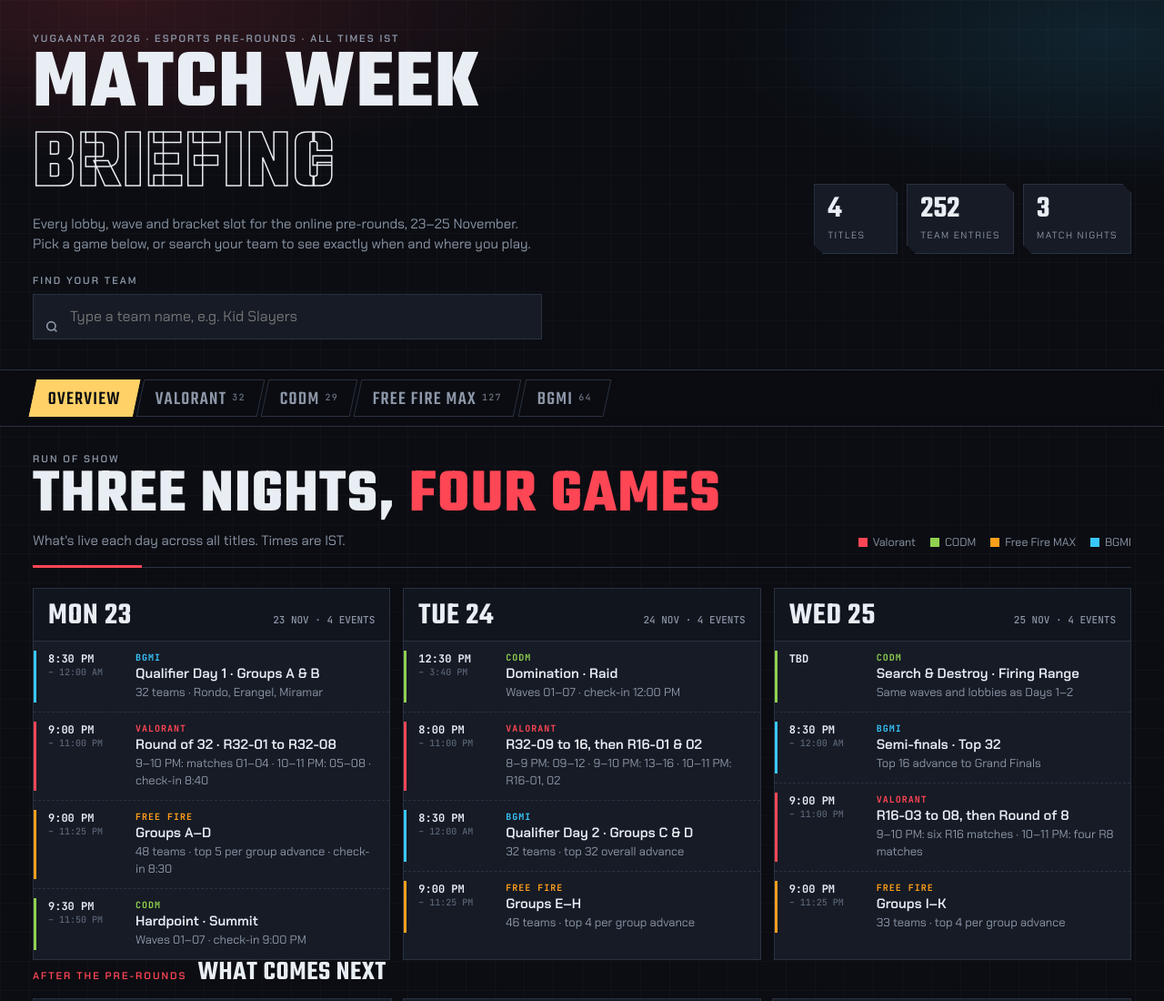
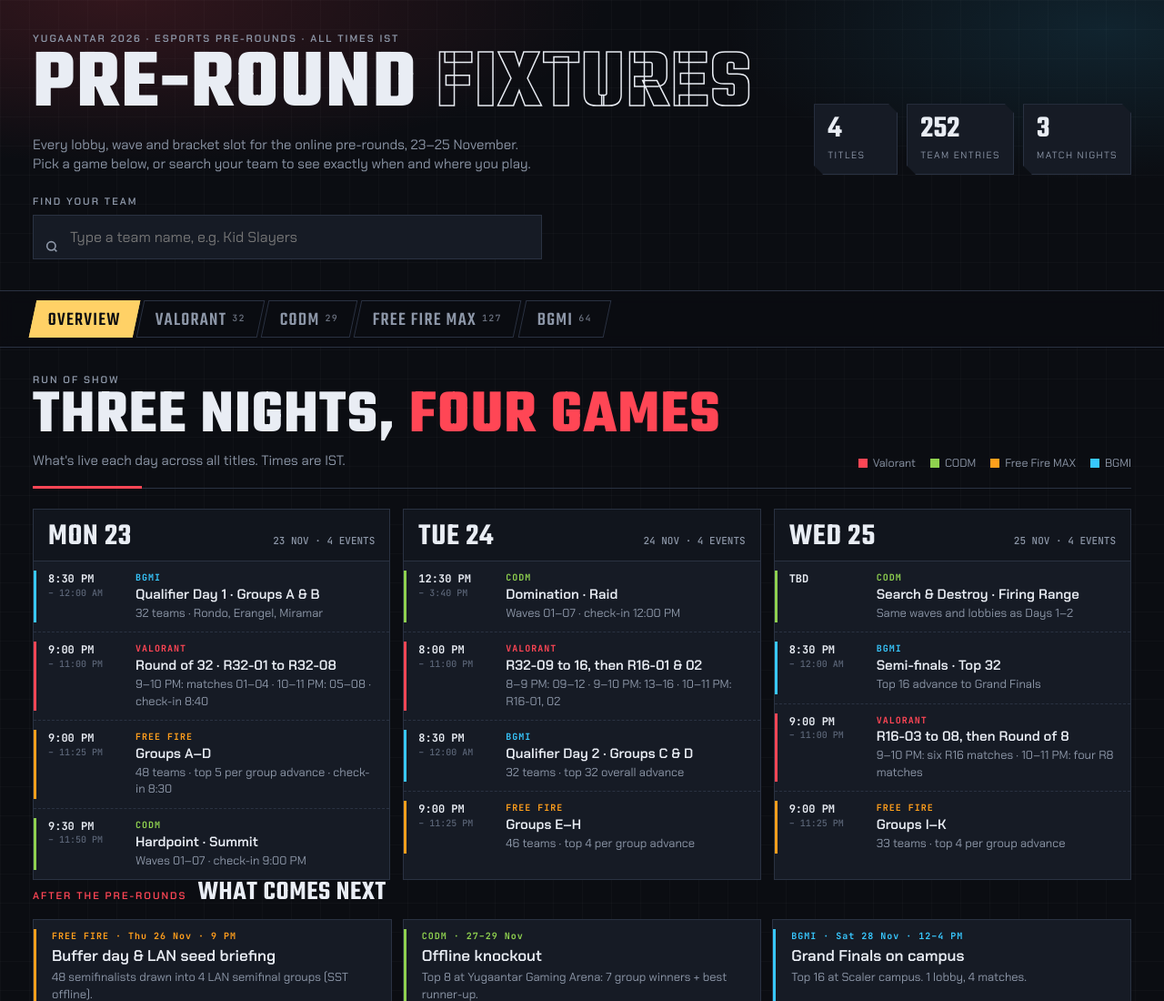
Before and after one commit to Heyy-Himanshuu/yugaantar-esports, a plain HTML site: page index.html in a window 1280 px wide. Shown: the top 1100 px of the page at 91% size. Drawn offline with Linux system fonts and the light colour scheme.

Commit message:
Rename hero to Pre-Round Fixtures
Co-Authored-By: Claude Opus 5.5 <noreply@anthropic.com>

```diff
--- a/index.html
+++ b/index.html
@@ -277,7 +277,7 @@ footer.foot{border-top:1px solid var(--line);padding-block:20px 40px;color:var(-
     <div class="hero-grid">
       <div>
         <div class="eyebrow">Yugaantar 2026 · Esports Pre-Rounds · All times IST</div>
-        <h1>Match Week <span>Briefing</span></h1>
+        <h1>Pre-Round <span>Fixtures</span></h1>
         <p>Every lobby, wave and bracket slot for the online pre-rounds, 23–25 November. Pick a game below, or search your team to see exactly when and where you play.</p>
       </div>
       <div class="stats">
```
